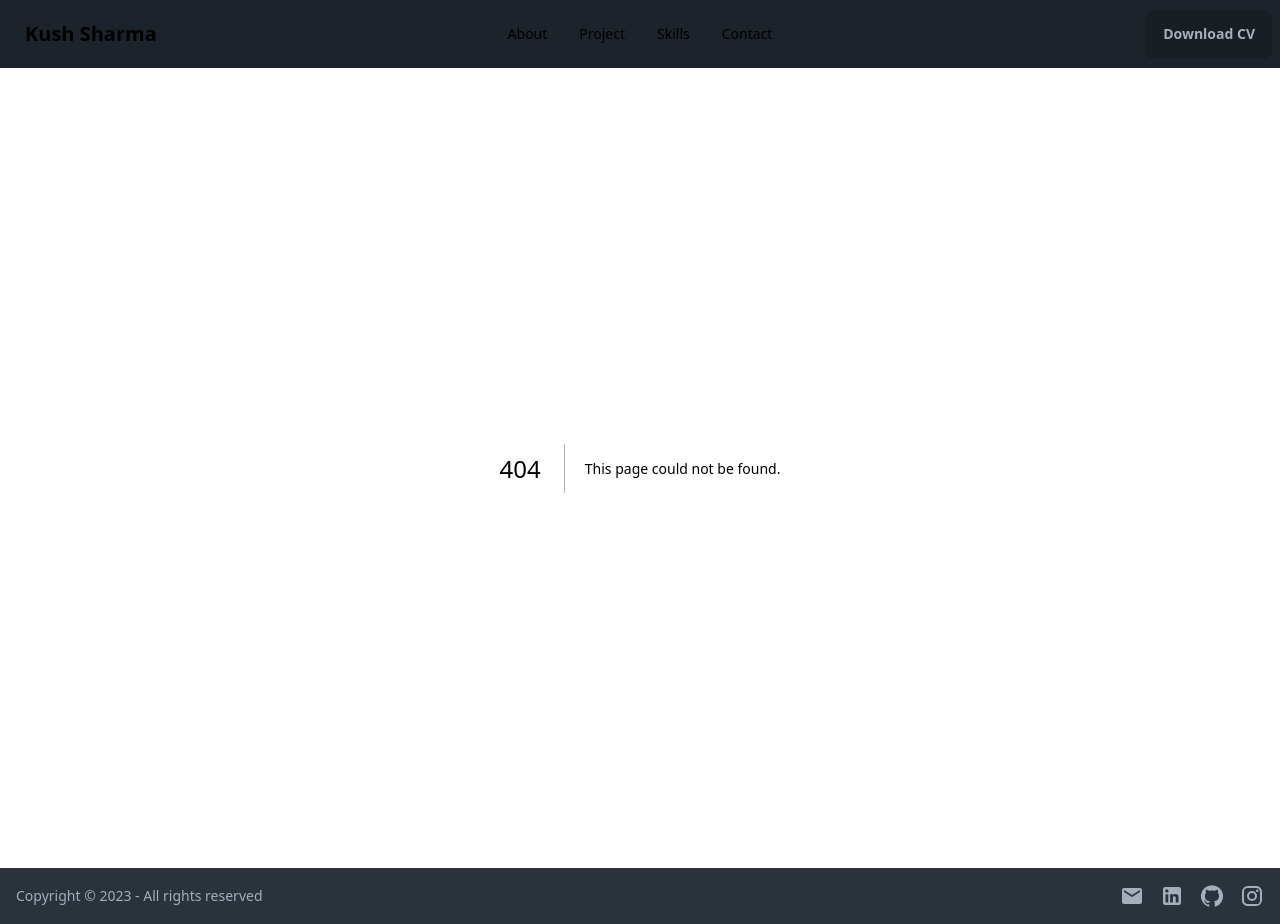
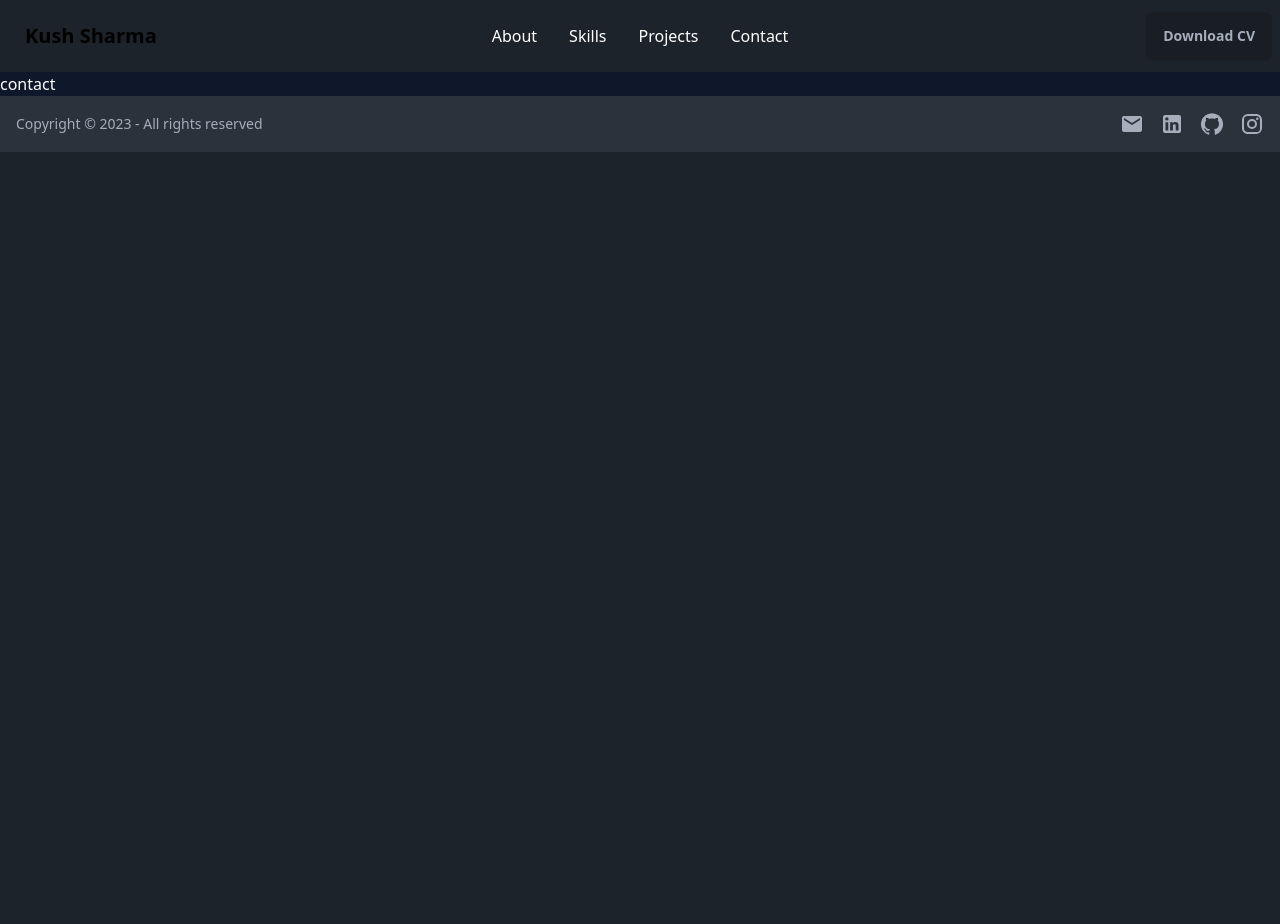
Before and after one commit to Kushhhhhhhh/Portfolio.github.io, a Next.js app in the folder client/: page /contact in a window 1280 px wide. Before the commit this address had no page. After the commit the page ends 800 px from the top, so only its background shows below. Built offline with nearby package versions, Linux system fonts and the light colour scheme.

Commit message:
routing finally achieved

```diff
--- a/client/pages/About.tsx
+++ b/client/app/about/page.js
@@ -3,8 +3,8 @@ import React from 'react'
 
 const About = () => {
   return (
-    <div>
-
+    <div className='bg-slate-900 text-white'>
+      <p>about</p>
     </div>
   )
 }
--- a/client/components/Navbar.tsx
+++ b/client/app/components/Navbar.tsx
@@ -22,20 +22,20 @@ const Navbar = () => {
         <svg xmlns="http://www.w3.org/2000/svg" className="h-5 w-5" fill="none" viewBox="0 0 24 24" stroke="currentColor"><path strokeLinecap="round" strokeLinejoin="round" strokeWidth="2" d="M4 6h16M4 12h8m-8 6h16" /></svg>
       </div>
       <ul tabIndex={0} className="menu flex items-center font-semibold menu-sm dropdown-content mt-3 z-[1] p-5 shadow bg-base-100 rounded-box w-52">
-        <li><Link href="/about">About</Link></li>
-        <li><Link href="/project">Project</Link></li>
-        <li><Link href="/skills">Skills</Link></li>
-        <li><Link href="/contact">Contact</Link></li>
+      <li className="text-white text-base hover:text-slate-300 hover:font-bold"><Link href="/about">About</Link></li>
+        <li  className="text-white text-base hover:text-slate-300 hover:font-bold"><Link href="/skills">Skills</Link></li>
+        <li  className="text-white text-base hover:text-slate-300 hover:font-bold"><Link href="/projects">Projects</Link></li>
+        <li  className="text-white text-base hover:text-slate-300 hover:font-bold"><Link href="/contact">Contact</Link></li>
       </ul>
     </div>
     <a className="btn btn-ghost text-xl">Kush Sharma</a>
   </div>
   <div className="navbar-center hidden lg:flex">
     <ul className="menu menu-horizontal px-1">
-        <li><Link href="/about">About</Link></li>
-        <li><Link href="/project">Project</Link></li>
-        <li><Link href="/skills">Skills</Link></li>
-        <li><Link href="/contact">Contact</Link></li>
+    <li className="text-white text-base hover:text-slate-300 hover:font-bold"><Link href="/about">About</Link></li>
+        <li  className="text-white text-base hover:text-slate-300 hover:font-bold"><Link href="/skills">Skills</Link></li>
+        <li  className="text-white text-base hover:text-slate-300 hover:font-bold"><Link href="/projects">Projects</Link></li>
+        <li  className="text-white text-base hover:text-slate-300 hover:font-bold"><Link href="/contact">Contact</Link></li>
        </ul>
       </div>
        <div className="navbar-end">
--- /dev/null
+++ b/client/app/contact/page.js
@@ -0,0 +1,11 @@
+import React from 'react'
+
+const Contact = () => {
+  return (
+    <div className='bg-slate-900 text-white'>
+      <p>contact</p>
+    </div>
+  )
+}
+
+export default Contact
--- a/client/app/layout.js
+++ b/client/app/layout.js
@@ -1,7 +1,7 @@
 import { Inter } from 'next/font/google'
 import './globals.css'
-import Navbar from '@/components/Navbar'
-import Footer from '@/components/Footer'
+import Navbar from './components/Navbar'
+import Footer from './components/Footer'
 
 const inter = Inter({ subsets: ['latin'] })
 
--- a/client/app/page.js
+++ b/client/app/page.js
@@ -1,11 +1,10 @@
-import Hero from "@/pages/Hero";
-import Projects from "@/pages/Projects";
+import Link from 'next/link'
+import Homepage from "./homepage/page";
 
 export default function Home() {
   return (
     <>
-       <Hero />
-       <Projects />
+       <Link href='/'><Homepage /></Link>
     </>
   )
 }
--- a/client/pages/Skills.tsx
+++ b/client/app/skills/page.js
@@ -2,8 +2,8 @@ import React from 'react'
 
 const Skills = () => {
   return (
-    <div>
-
+    <div className='bg-slate-900 text-white'>
+      <p>skills</p>
     </div>
   )
 }
--- a/client/package.json
+++ b/client/package.json
@@ -20,9 +20,11 @@
     "typed.js": "^2.0.12"
   },
   "devDependencies": {
+    "@types/node": "20.10.5",
     "autoprefixer": "^10.0.1",
     "daisyui": "^4.4.23",
     "postcss": "^8",
-    "tailwindcss": "^3.3.0"
+    "tailwindcss": "^3.3.0",
+    "typescript": "5.3.3"
   }
 }
```
Also changed, not shown: client/tsconfig.json (added, +34 -0 lines), client/app/components/Footer.tsx (renamed from client/components/Footer.tsx), client/app/components/ProjectCard.tsx (renamed from client/components/ProjectCard.tsx), client/app/homepage/page.js (renamed from client/pages/Hero.tsx), client/app/projects/page.js (renamed from client/pages/Projects.tsx), 1 other file (tests, documents, lock files or other folders).
